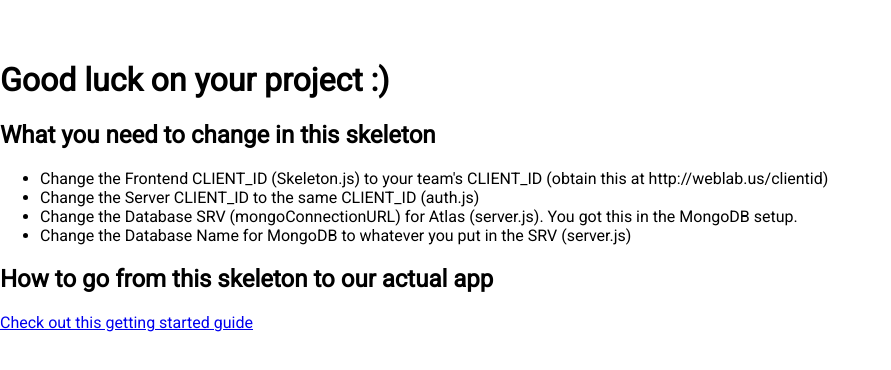
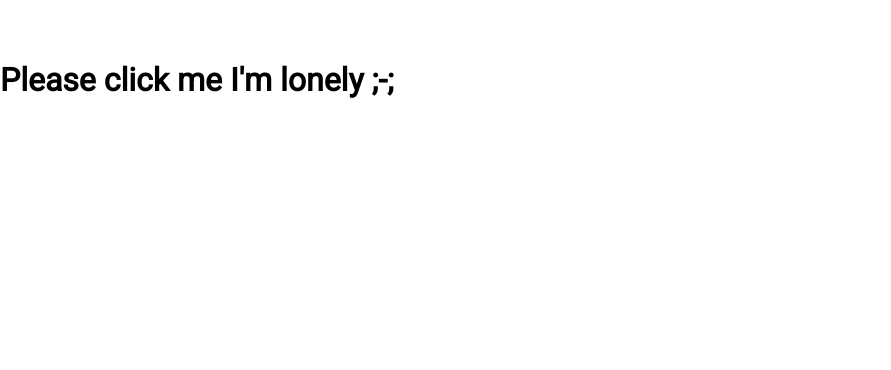
Before and after one commit to alex-t-hu/wordbash, a React app: page / in a window 1280 px wide. Shown: the top 370 px of the page, without its empty margins (0-891 px from the left). Built offline with nearby package versions, Linux system fonts and the light colour scheme; no server answers; the HTML template or start-up script is replaced by a standard one.

Commit message:
Update Skeleton.js

```diff
--- a/client/src/components/pages/Skeleton.js
+++ b/client/src/components/pages/Skeleton.js
@@ -1,14 +1,42 @@
-import React from "react";
+import React, {useState} from "react";
 import { GoogleOAuthProvider, GoogleLogin, googleLogout } from "@react-oauth/google";
 
 import "../../utilities.css";
 import "./Skeleton.css";
 
+
+Array.prototype.random = function () {
+  return this[Math.floor((Math.random()*this.length))];
+}
+
+const prompts = ([" Nobody believes this_ until I show them the truth.",
+      "I like to make life easier for everyone by___",
+      "At the stroke of midnight my life changed forever when I suddenly ___",
+      "If I could make $1 million dollars fast, I know I would___",
+      "A preschooler proving to jealous fellow students he believed in Santa Claus despite small fingers no softness _.__",
+      "I knew I was in trouble when Aunt Patty caught me ___",
+      "If fantasy could come alive, what would it look like?",
+      "What would really anger an ambulatory species of giant spiders?",
+      "I dare you to ___.",
+      "Funny excuses I gave ?when I got caught ______",
+      "Reduce, reuse, and ___!",
+      "There is something missing in my life, at mystery  that needs to be ____",
+      "What do I need when my phone won't stop vibrating?"
+      ]);
+
 //TODO: REPLACE WITH YOUR OWN CLIENT_ID
 const GOOGLE_CLIENT_ID = "414404150327-qhpp3e5ihem4nvr38ba1vifiv04633ff.apps.googleusercontent.com";
 
 const Skeleton = ({ userId, handleLogin, handleLogout }) => {
+  const [prompt, setPrompt] = useState("");
+  const generateNewPrompt = () => {
+
+      // setPrompt("What");
+    setPrompt(prompts.random());
+  };
   return (
+    <div>
+
       <GoogleOAuthProvider clientId={GOOGLE_CLIENT_ID}>
         {userId ? (
           <button
@@ -22,25 +50,14 @@ const Skeleton = ({ userId, handleLogin, handleLogout }) => {
         ) : (
           <GoogleLogin onSuccess={handleLogin} onError={(err) => console.log(err)} />
         )}
-      <h1>Good luck on your project :)</h1>
-      <h2> What you need to change in this skeleton</h2>
-      <ul>
-        <li>
-          Change the Frontend CLIENT_ID (Skeleton.js) to your team's CLIENT_ID (obtain this at
-          http://weblab.us/clientid)
-        </li>
-        <li>Change the Server CLIENT_ID to the same CLIENT_ID (auth.js)</li>
-        <li>
-          Change the Database SRV (mongoConnectionURL) for Atlas (server.js). You got this in the
-          MongoDB setup.
-        </li>
-        <li>Change the Database Name for MongoDB to whatever you put in the SRV (server.js)</li>
-      </ul>
-      <h2>How to go from this skeleton to our actual app</h2>
-      <a href="https://docs.google.com/document/d/110JdHAn3Wnp3_AyQLkqH2W8h5oby7OVsYIeHYSiUzRs/edit?usp=sharing">
-        Check out this getting started guide
-      </a>
+
       </GoogleOAuthProvider>
+      <div className="asdf" onClick={generateNewPrompt}>
+        <h1> Please click me I'm lonely ;-;</h1>
+      </div>
+      <h1>{prompt}</h1>
+
+    </div>
   );
 };
 
```
Lines whose indentation alone changed are shown as unchanged.
